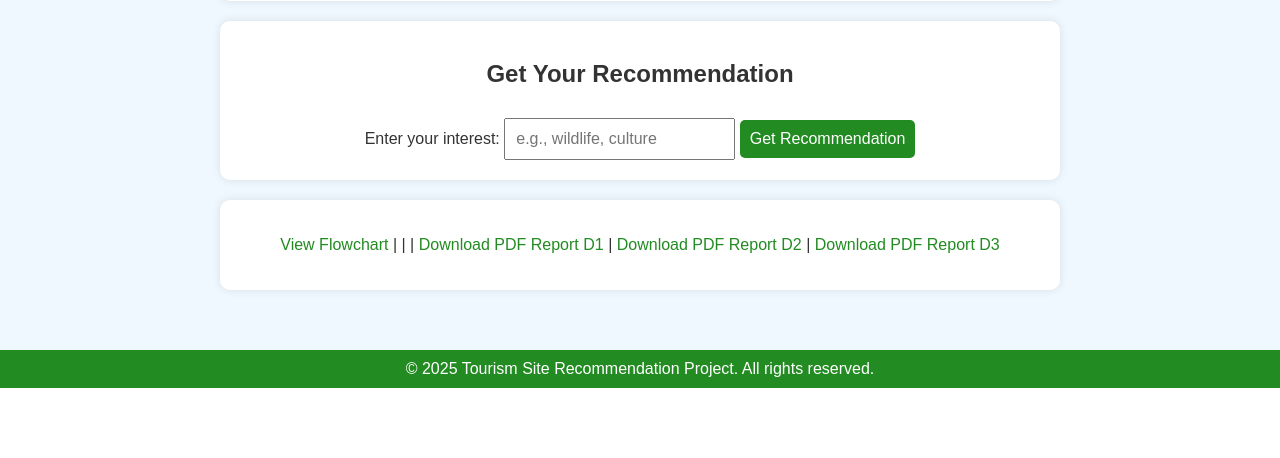
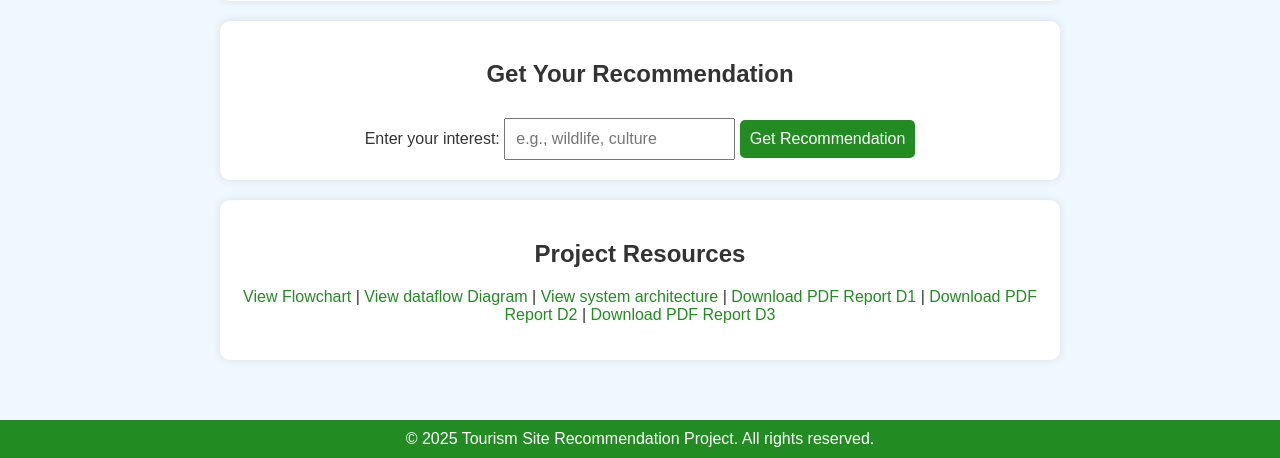
Before and after one commit to Group10done/AI_Group10_ExpertSystem_Assignment2, a Flask app: page / in a window 1280 px wide. Shown: the part 497-955 px from the top of the page. Before the commit the page ends 885 px from the top, so only its background shows below. Run offline with Flask 3, Linux system fonts and the light colour scheme.

Commit message:
Update index.html

```diff
--- a/tourism_recommendation/templates/index.html
+++ b/tourism_recommendation/templates/index.html
@@ -96,10 +96,10 @@
             <button onclick="getRecommendation()">Get Recommendation</button>
         </section>
         <section>
-            <p><a href="Static/flowchart.png" target="_blank">View Flowchart</a> | <a href="Static/dataflow Diagram.png"></a> | <a href="Static/system architecture.png"></a> |
+           <h2>Project Resources</h2>
+            <p><a href="Static/flowchart.png" target="_blank">View Flowchart</a> | <a href="Static/dataflow Diagram.png">View dataflow Diagram</a> | <a href="Static/system architecture.png">View system architecture</a> |
                 <a href="Group10_Report_Assignment2_Day1.pdf" download>Download PDF Report D1</a> | <a href="Group10_Report_Assignment2_Day2.pdf" download>Download PDF Report D2</a> |
-                <a href="Group10_Report_Assignment2_Day3.pdf" download>Download PDF Report D3</a>
-            </p>
+            <a href="Group10_Report_Assignment2_Day3.pdf" download>Download PDF Report D3</a> </p>
         </section>
     </main>
     <footer>
```
